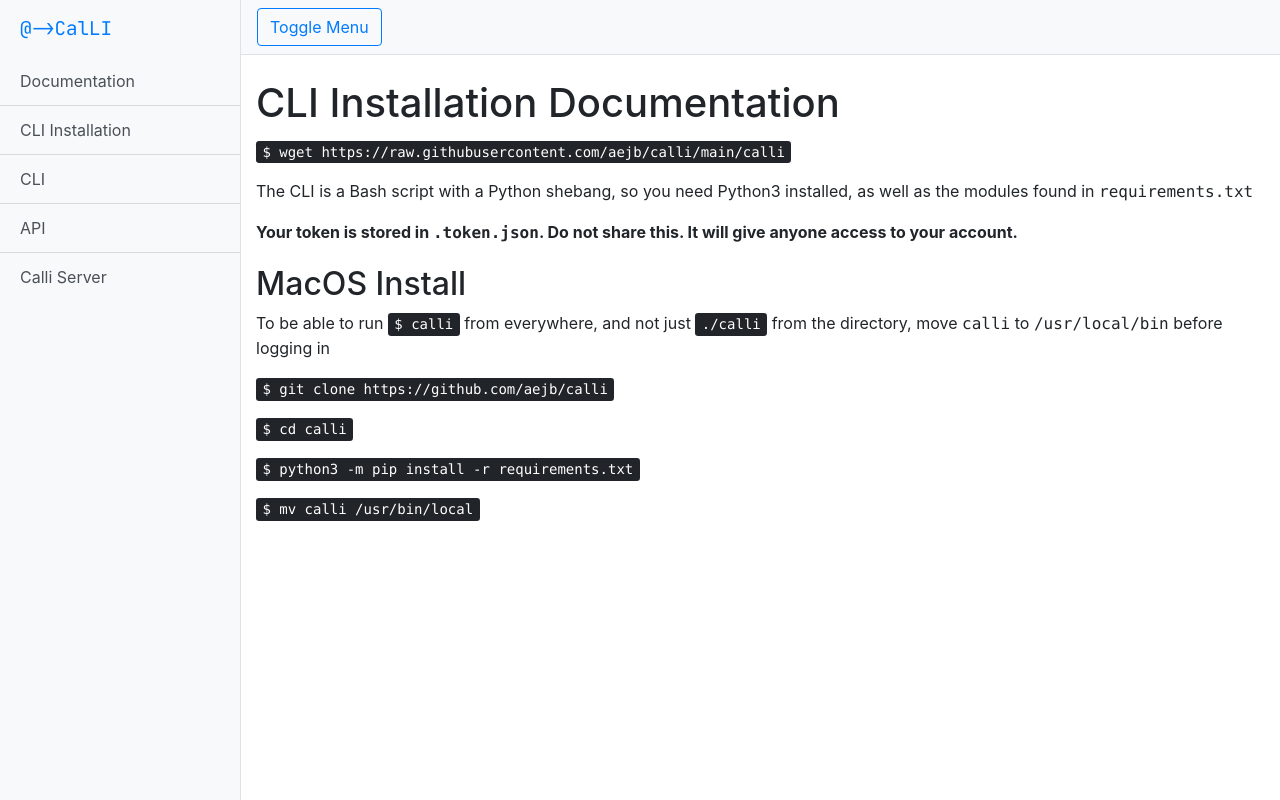
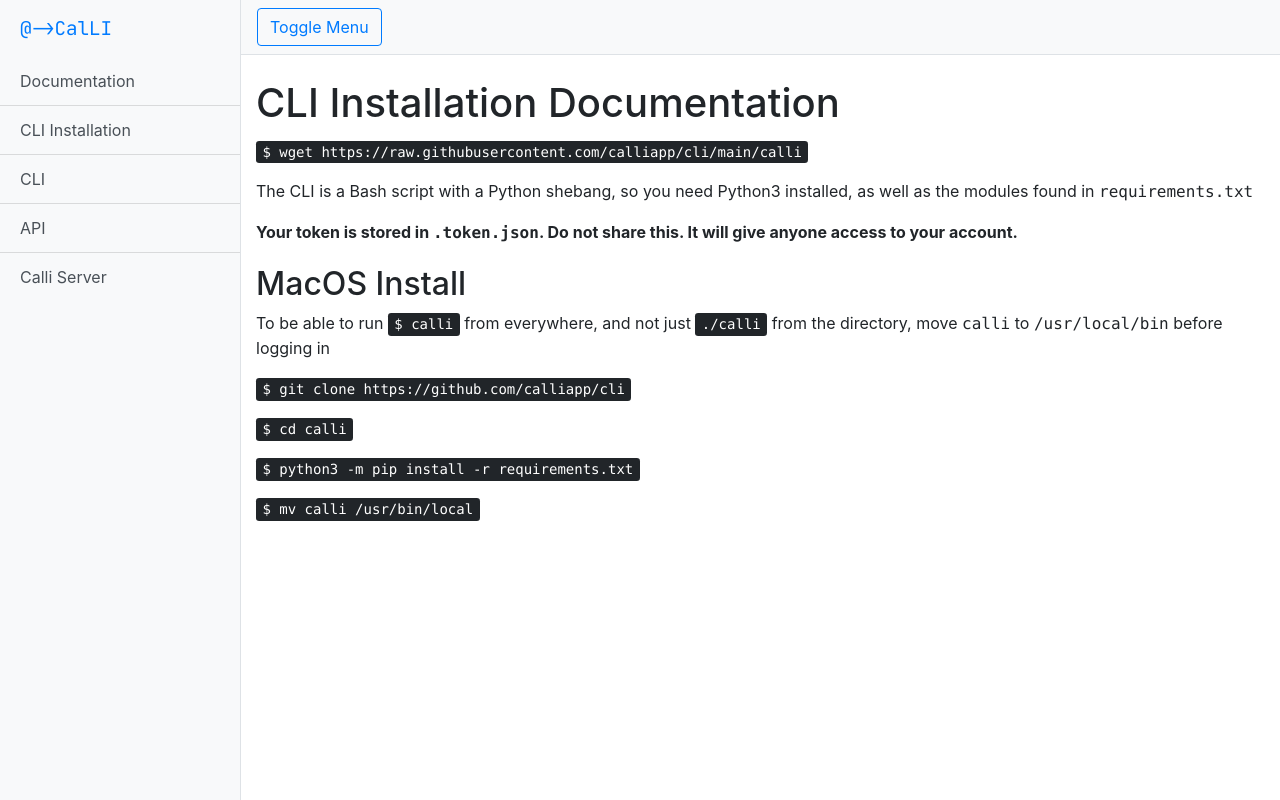
Before and after one commit to calliapp/calli-server, a Flask app: page /docs/install-cli in a window 1280 px wide. Run offline with Flask 2, Linux system fonts and the light colour scheme; some libraries are stand-ins or nearby versions.

Commit message:
updates repo links

```diff
--- a/templates/docs_install.html
+++ b/templates/docs_install.html
@@ -8,7 +8,7 @@ CLI Installation Documentation
 {% block docs %}
         <div class="row pt-1" id="start">
             <div class="col-lg-12 text-left">
-                <p><kbd><span class="user-select-none">$ </span>wget https://raw.githubusercontent.com/aejb/calli/main/calli</kbd></p>
+                <p><kbd><span class="user-select-none">$ </span>wget https://raw.githubusercontent.com/calliapp/cli/main/calli</kbd></p>
                 <p>The CLI is a Bash script with a Python shebang, so you need Python3 installed, as well as the modules found in <samp>requirements.txt</samp></p>
                 <p><b>Your token is stored in <samp>.token.json</samp>. Do not share this. It will give anyone access to your account.</b></p>
             </div>
@@ -17,7 +17,7 @@ CLI Installation Documentation
             <div class="col-lg-12 text-left">
                 <h2>MacOS Install</h2>
                 <p>To be able to run <kbd>$ calli</kbd> from everywhere, and not just <kbd>./calli</kbd> from the directory, move <samp>calli</samp> to <samp>/usr/local/bin</samp> before logging in</p>
-                <p><kbd><span class="user-select-none">$ </span>git clone https://github.com/aejb/calli</kbd></p>
+                <p><kbd><span class="user-select-none">$ </span>git clone https://github.com/calliapp/cli</kbd></p>
                 <p><kbd><span class="user-select-none">$ </span>cd calli</kbd></p>
                 <p><kbd><span class="user-select-none">$ </span>python3 -m pip install -r requirements.txt</kbd></p>
                 <p><kbd><span class="user-select-none">$ </span>mv calli /usr/bin/local</kbd></p>
```
